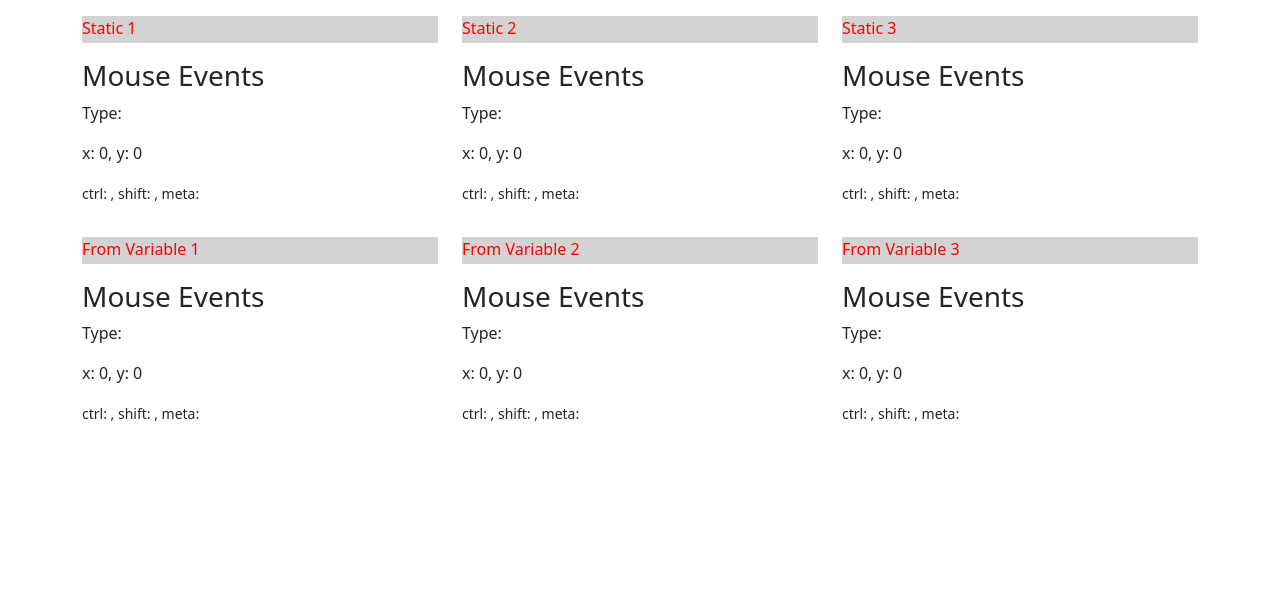
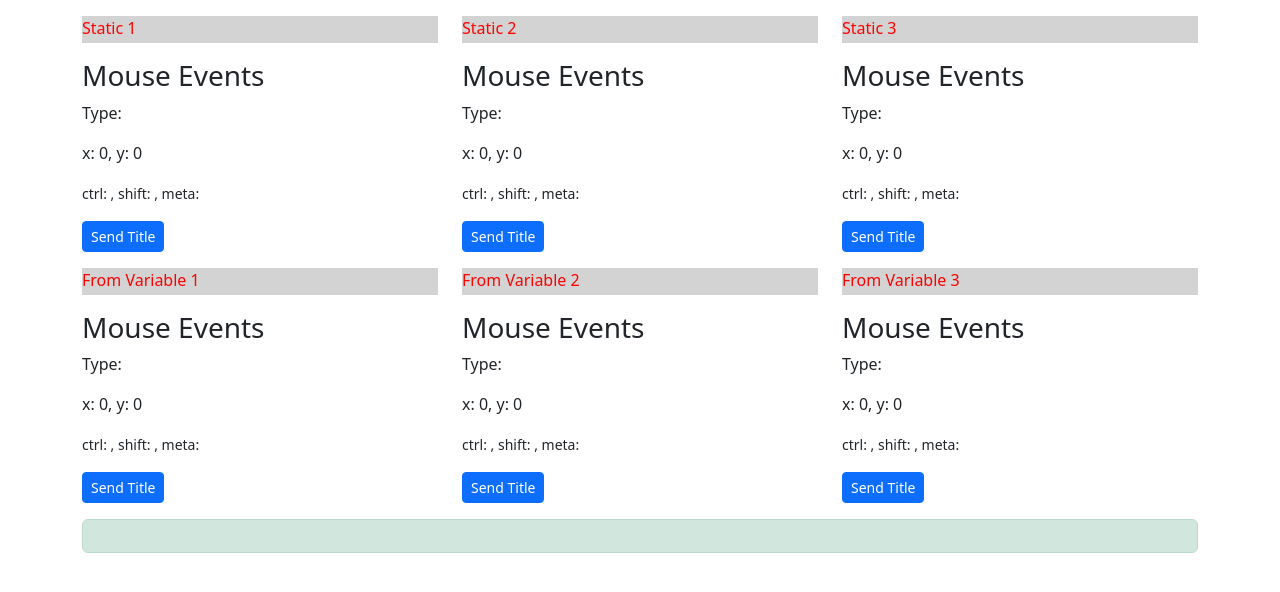
Before and after one commit to Bermos/zhaw-todo-angular, an Angular app: page / in a window 1280 px wide. Shown: the top 592 px of the page. Built offline with nearby package versions, Linux system fonts and the light colour scheme.

Commit message:
LE04-9: Task 8

```diff
--- a/src/app/app.component.html
+++ b/src/app/app.component.html
@@ -1,24 +1,25 @@
 <div class=" container-md">
   <div class="mt-3 row">
     <div class="col-md-4">
-      <app-my-first headerTitle="Static 1"></app-my-first>
+      <app-my-first (myEvent)="onMyEvent($event)" headerTitle="Static 1"></app-my-first>
     </div>
     <div class="col-md-4">
-      <app-my-first headerTitle="Static 2"></app-my-first>
+      <app-my-first (myEvent)="onMyEvent($event)" headerTitle="Static 2"></app-my-first>
     </div>
     <div class="col-md-4">
-      <app-my-first headerTitle="Static 3"></app-my-first>
+      <app-my-first (myEvent)="onMyEvent($event)" headerTitle="Static 3"></app-my-first>
     </div>
   </div>
   <div class="mt-3 row">
     <div class="col-md-4">
-      <app-my-first [headerTitle]="title1"></app-my-first>
+      <app-my-first (myEvent)="onMyEvent($event)" [headerTitle]="title1"></app-my-first>
     </div>
     <div class="col-md-4">
-      <app-my-first [headerTitle]="title2"></app-my-first>
+      <app-my-first (myEvent)="onMyEvent($event)" [headerTitle]="title2"></app-my-first>
     </div>
     <div class="col-md-4">
-      <app-my-first [headerTitle]="title3"></app-my-first>
+      <app-my-first (myEvent)="onMyEvent($event)" [headerTitle]="title3"></app-my-first>
     </div>
   </div>
+  <h2 class="mt-3 alert alert-success">{{myEvent}}</h2>
 </div>
--- a/src/app/app.component.ts
+++ b/src/app/app.component.ts
@@ -11,4 +11,9 @@ export class AppComponent {
   title1 = 'From Variable 1';
   title2 = 'From Variable 2';
   title3 = 'From Variable 3';
+
+  myEvent!: string;
+  onMyEvent($event: string) {
+    this.myEvent = $event;
+  }
 }
--- a/src/app/my-first/my-first.component.html
+++ b/src/app/my-first/my-first.component.html
@@ -19,3 +19,7 @@
     shift: {{event?.shiftKey}},
     meta: {{event?.metaKey}}</small></p>
 </div>
+
+<div>
+  <button class="btn btn-primary btn-sm" (click)="sendEvent()">Send Title</button>
+</div>
--- a/src/app/my-first/my-first.component.ts
+++ b/src/app/my-first/my-first.component.ts
@@ -1,4 +1,4 @@
-import { Component, Input } from '@angular/core';
+import { Component, EventEmitter, Input, Output } from '@angular/core';
 
 @Component({
   selector: 'app-my-first',
@@ -19,4 +19,9 @@ export class MyFirstComponent {
     this.clientX = event.clientX;
     this.clientY = event.clientY;
   }
+
+  @Output() myEvent = new EventEmitter<string>();
+  sendEvent() {
+    this.myEvent.emit(this.headerTitle);
+  }
 }
```
